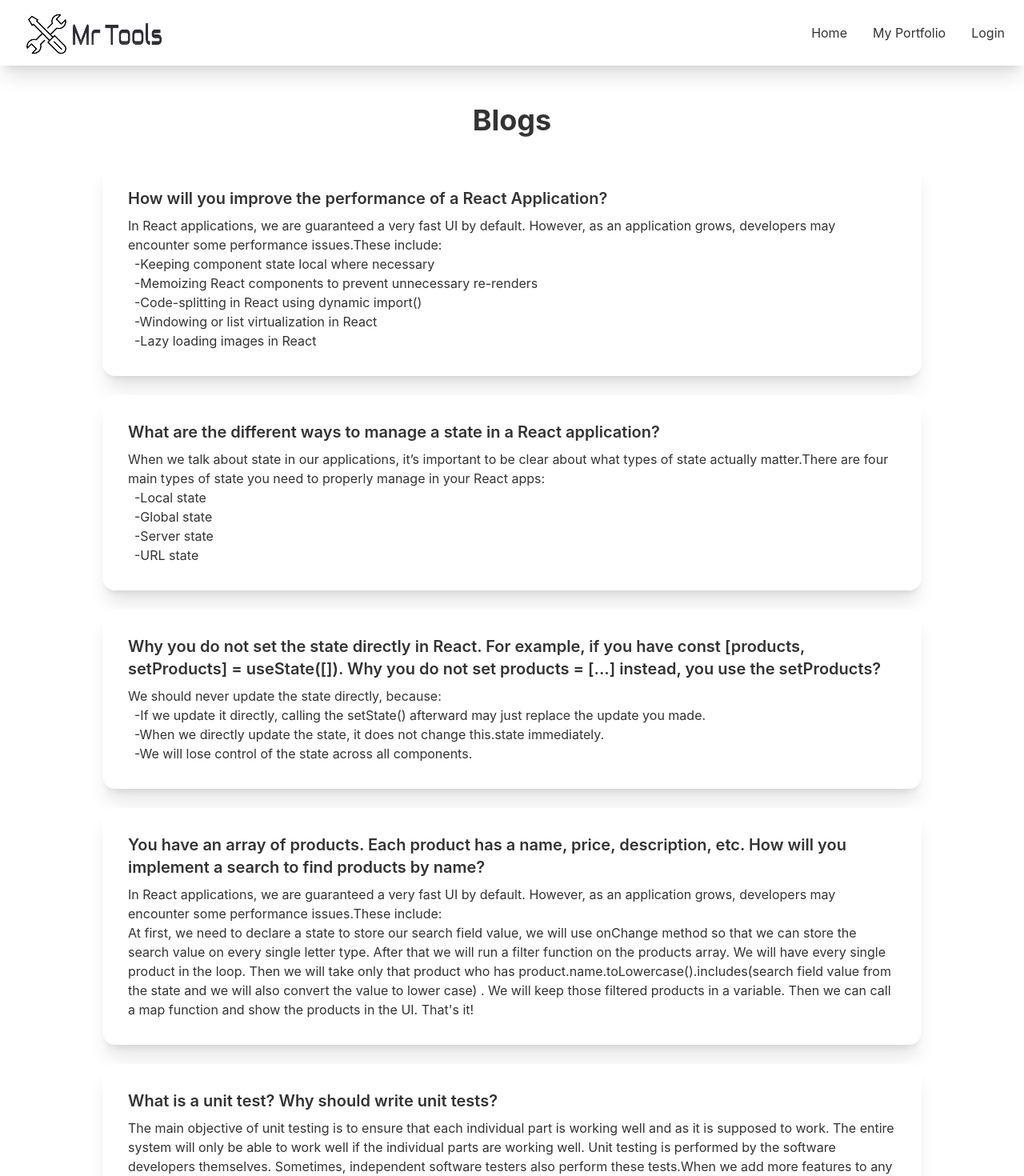
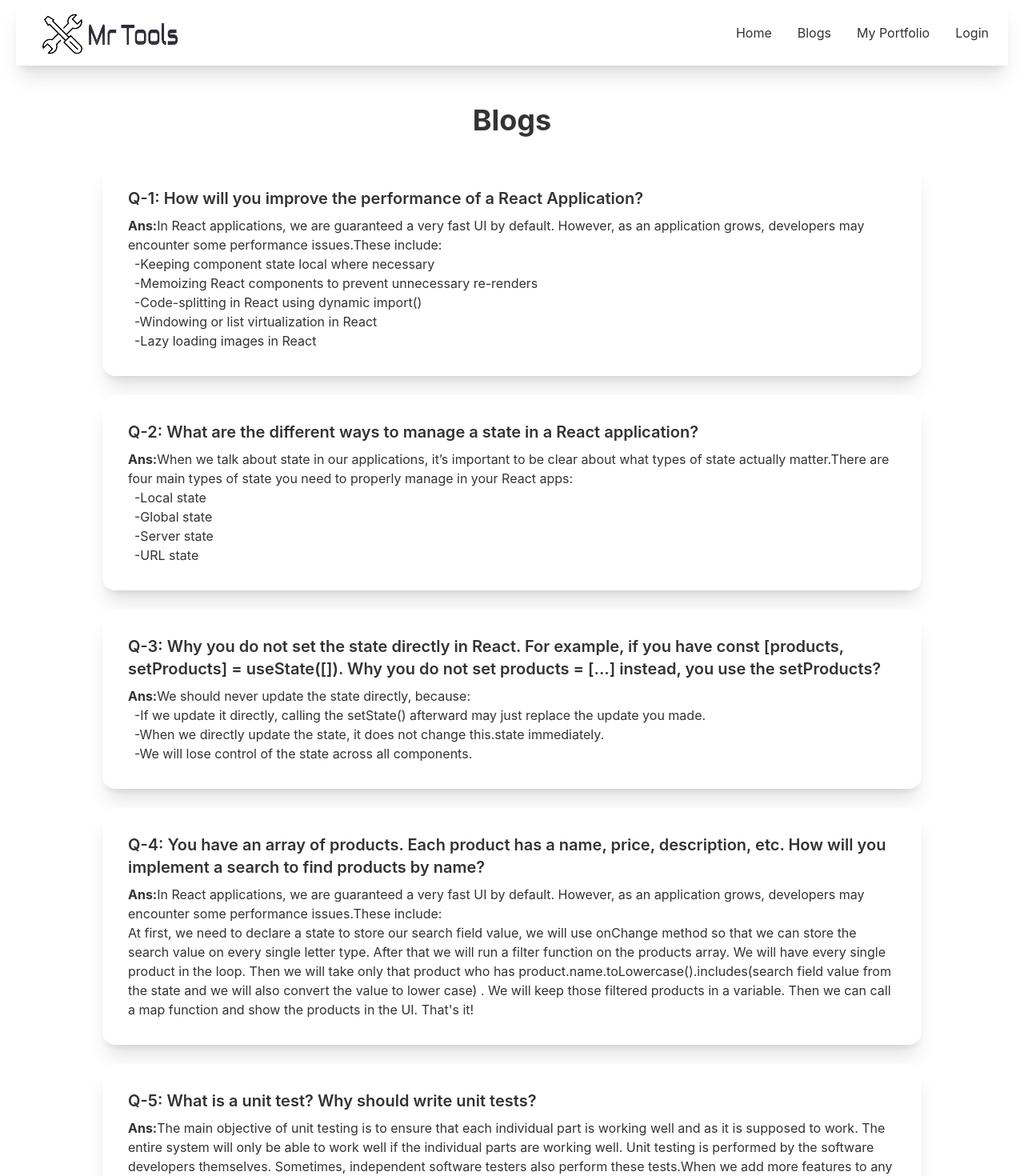
Before and after one commit to m0ni2/manufacturer-website-client-side-m0ni2, a React (Create React App) app: page /blogs in a window 1280 px wide. Shown: the top 1470 px of the page at 80% size. Built offline with nearby package versions, Linux system fonts and the light colour scheme; no server answers.

Commit message:
my portfolio

```diff
--- a/src/App.js
+++ b/src/App.js
@@ -21,11 +21,10 @@ import NotFound from './Pages/Shared/NotFound';
 
 function App() {
   return (
-    <div>
+    <div className='max-w-7xl px-5 mx-auto'>
       <Navbar />
       <Routes>
         <Route path='/' element={<Home />} />
-        <Route path='about' element={<About />} />
         <Route path='login' element={<Login />} />
         <Route path='register' element={<Register />} />
         <Route path='privacy' element={<PrivacyPolicy />} />
--- a/src/Pages/Blogs/Blogs.js
+++ b/src/Pages/Blogs/Blogs.js
@@ -6,8 +6,8 @@ const Blogs = () => {
             <h2 className='text-center text-4xl font-bold mb-8'>Blogs</h2>
             <div className="card max-w-5xl bg-base-100 shadow-xl mx-auto mb-6">
                 <div className="card-body">
-                    <h2 className="card-title">How will you improve the performance of a React Application?</h2>
-                    <p>
+                    <h2 className="card-title">Q-1: How will you improve the performance of a React Application?</h2>
+                    <p><strong>Ans:</strong>
                         In React applications, we are guaranteed a very fast UI by default. However, as an application grows, developers may encounter some performance issues.These include:
                         <span className='block ml-2'>
                             -Keeping component state local where necessary
@@ -29,8 +29,8 @@ const Blogs = () => {
             </div>
             <div className="card max-w-5xl bg-base-100 shadow-xl mx-auto mb-6">
                 <div className="card-body">
-                    <h2 className="card-title">What are the different ways to manage a state in a React application?</h2>
-                    <p>
+                    <h2 className="card-title">Q-2: What are the different ways to manage a state in a React application?</h2>
+                    <p><strong>Ans:</strong>
                         When we talk about state in our applications, it’s important to be clear about what types of state actually matter.There are four main types of state you need to properly manage in your React apps:
                         <span className='block ml-2'>
                             -Local state
@@ -49,8 +49,8 @@ const Blogs = () => {
             </div>
             <div className="card max-w-5xl bg-base-100 shadow-xl mx-auto mb-6">
                 <div className="card-body">
-                    <h2 className="card-title">Why you do not set the state directly in React. For example, if you have const [products, setProducts] = useState([]). Why you do not set products = [...] instead, you use the setProducts?</h2>
-                    <p>
+                    <h2 className="card-title">Q-3: Why you do not set the state directly in React. For example, if you have const [products, setProducts] = useState([]). Why you do not set products = [...] instead, you use the setProducts?</h2>
+                    <p><strong>Ans:</strong>
                         We should never update the state directly, because:
                         <span className='block ml-2'>
                             -If we update it directly, calling the setState() afterward may just replace the update you made.
@@ -66,8 +66,8 @@ const Blogs = () => {
             </div>
             <div className="card max-w-5xl bg-base-100 shadow-xl mx-auto mb-6">
                 <div className="card-body">
-                    <h2 className="card-title">You have an array of products. Each product has a name, price, description, etc. How will you implement a search to find products by name?</h2>
-                    <p>
+                    <h2 className="card-title">Q-4: You have an array of products. Each product has a name, price, description, etc. How will you implement a search to find products by name?</h2>
+                    <p><strong>Ans:</strong>
                         In React applications, we are guaranteed a very fast UI by default. However, as an application grows, developers may encounter some performance issues.These include:
                         <span className='block'>
                             At first, we need to declare a state to store our search field value, we will use onChange method so that we can store the search value on every single letter type. After that we will run a filter function on the products array. We will have every single product in the loop. Then we will take only that product who has product.name.toLowercase().includes(search field value from the state and we will also convert the value to lower case) . We will keep those filtered products in a variable. Then we can call a map function and show the products in the UI. That's it!
@@ -78,8 +78,8 @@ const Blogs = () => {
             </div>
             <div className="card max-w-5xl bg-base-100 shadow-xl mx-auto mb-6">
                 <div className="card-body">
-                    <h2 className="card-title">What is a unit test? Why should write unit tests?</h2>
-                    <p>
+                    <h2 className="card-title">Q-5: What is a unit test? Why should write unit tests?</h2>
+                    <p><strong>Ans:</strong>
                         The main objective of unit testing is to ensure that each individual part is working well and as it is supposed to work. The entire system will only be able to work well if the individual parts are working well. Unit testing is performed by the software developers themselves. Sometimes, independent software testers also perform these tests.When we add more features to any software, we might need to make changes to the old design and code, and this can be expensive as well as risky. If we use the unit testing methodology, then this can save a lot of time and can make the whole process much faster and easier.
                     </p>
                 </div>
--- a/src/Pages/MyPortfolio/MyPortfolio.js
+++ b/src/Pages/MyPortfolio/MyPortfolio.js
@@ -1,11 +1,58 @@
 import React from 'react';
 
 const MyPortfolio = () => {
+    const projects = [
+        {
+            name: 'MrTools',
+            description: 'MrTools is a manufecturer app where wholesaler can purchase products and make online payment and admin can manage orders,products etc',
+            img: 'https://i.ibb.co/Bsp08wp/2022-06-03-123728.jpg',
+            url: 'https://mrtools.monir.blog/'
+        },
+        {
+            name: 'Groceteria Warehouse',
+            description: 'Groceteria Warehouse is a distributor web app where the distributor can login and update quantity and mark as delivered',
+            img: 'https://i.ibb.co/j8VLZhh/2022-06-03-123646.jpg',
+            url: 'https://groceteria-warehouse.monir.blog/'
+        },
+        {
+            name: 'Perfect Wedding Photography',
+            description: 'Perfect Wedding Photography is a web app for personal photographer bio',
+            img: 'https://i.ibb.co/6strYGy/2022-06-03-123533.jpg',
+            url: 'https://perfect-wedding-photography.monir.blog/'
+        }
+
+
+
+    ]
     return (
 
-        <div className='container mx-auto py-12'>
-            <h2 className='text-center text-4xl font-bold mb-8'>My Orders</h2>
-        </div>
+        <div className='container mx-auto py-12 max-w-7xl'>
+            <h2 className='text-start text-2xl  mb-1'>Md. Monirul Islam</h2>
+            <p className='text-xl'>MERN Stack Developer</p>
+            <p className='text-xl mb-3'>monir.rj@gmail.coms</p>
+
+            <h4><strong>Education:</strong> Completed Computer Science and Engineering from UITS </h4>
+            <h4><strong>List of technologies I use:</strong> Tailwind CSS, Javascript, React JS, Node JS, Express JS, Firebase, Mongo DB, Postman </h4>
+
+            <h2 className='text-start text-2xl  mb-3 mt-3'>Recent Projects:</h2>
+            <div className='grid grid-cols-1 place-content-center md:grid-cols-2 lg:grid-cols-3 gap-8'>
+                {
+                    projects.map((project, index) => <div
+                        className="card bg-base-100 shadow-2xl"
+                        key={index}
+                        index={index}
+                    >
+
+                        <figure><img src={project.img} alt={project.name} /></figure>
+                        <div className="card-body">
+                            <h2 className="card-title">{project.name}</h2>
+                            <p>{project.description}</p>
+                            <a href={project.url}><button className="btn btn-primary text-white">Visit Website</button></a>
+                        </div>
+                    </div>)
+                }
+            </div>
+        </div >
     );
 };
 
--- a/src/Pages/Shared/Footer.js
+++ b/src/Pages/Shared/Footer.js
@@ -7,8 +7,6 @@ const Footer = () => {
     return (
         <footer className="footer footer-center p-10 text-base-content rounded">
             <div className="grid grid-flow-col gap-4">
-                <Link to={'/'} className="link link-hover">About us</Link>
-                <Link to={'/'} className="link link-hover">Contact</Link>
                 <Link to={'/terms'} className="link link-hover">Terms of Service</Link>
                 <Link to={'/privacy'} className="link link-hover">Privacy Policy</Link>
             </div>
--- a/src/Pages/Shared/Navbar.js
+++ b/src/Pages/Shared/Navbar.js
@@ -15,6 +15,7 @@ const Navbar = () => {
 
     const menuItems = <>
         <li><Link to='/'>Home</Link></li>
+        <li><Link to='/blogs'>Blogs</Link></li>
         <li><Link to='/my-portfolio'>My Portfolio</Link></li>
         {user ?
             <>
```
